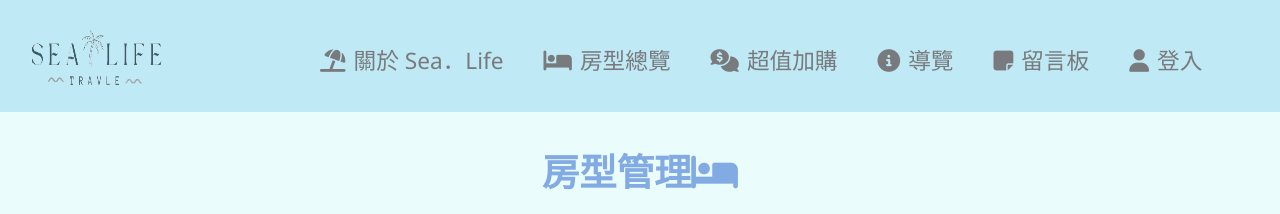
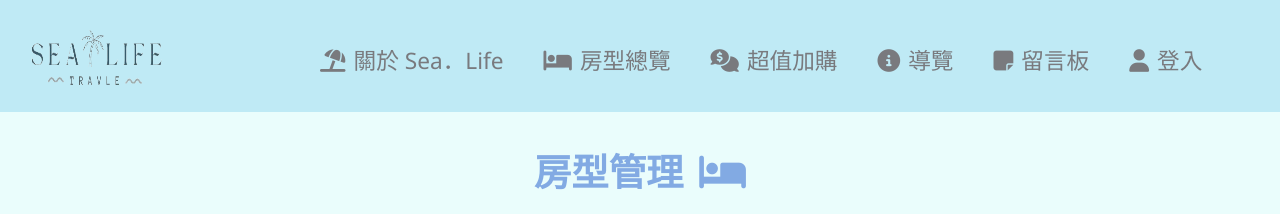
Before and after one commit to zawarudoooooooo/2024-01-22-XiaoLiuqiu-Frontend, a Vue app: page /BackRoom in a window 1280 px wide. Shown: the top 214 px of the page. Built offline with nearby package versions, Linux system fonts and the light colour scheme.

Commit message:
alert add  & style change

```diff
--- a/src/views/BackEnd/BackOrder.vue
+++ b/src/views/BackEnd/BackOrder.vue
@@ -226,6 +226,9 @@ export default {
             font-weight: bold;
             color: #82AAE3;
             text-align: center;
+            i{
+                margin-left: 2vmin;
+            }
         }
         .list{
             display: flex;
--- a/src/views/BackEnd/BackRoom.vue
+++ b/src/views/BackEnd/BackRoom.vue
@@ -607,6 +607,9 @@ export default{
             font-weight: bold;
             color: #82AAE3;
             text-align: center;
+            i{
+                margin-left: 2vmin;
+            }
         }
         .list{
             display: flex;
--- a/src/views/BackEnd/BackStaff.vue
+++ b/src/views/BackEnd/BackStaff.vue
@@ -371,6 +371,9 @@ export default {
             font-weight: bold;
             color: #82AAE3;
             text-align: center;
+            i{
+                margin-left: 2vmin;
+            }
         }
         .list{
             width: 90vw;
--- a/src/views/FrontEnd/FrontLogin.vue
+++ b/src/views/FrontEnd/FrontLogin.vue
@@ -76,6 +76,7 @@ export default {
             .then(res => console.log(res))
             .catch(error => console.error(error))
             this.account=""
+            swal("已寄出通知","請至信箱查看","success")
         },
     },
     components: {
--- a/src/views/FrontEnd/FrontPersonInfo.vue
+++ b/src/views/FrontEnd/FrontPersonInfo.vue
@@ -421,10 +421,6 @@ export default{
                                 <input type="text" class="form-control" id="recipient-name" placeholder="請輸入持卡人姓名">
                             </div>
                             <div class="mb-3">
-                                <label for="recipient-name" class="col-form-label">手機號碼 :</label>
-                                <input type="text" class="form-control" id="recipient-name" placeholder="請輸入手機號碼">
-                            </div>
-                            <div class="mb-3">
                                 <label for="message-text" class="col-form-label">信用卡卡號 :</label>
                                 <input type="text" class="form-control" id="recipient-name" placeholder="請輸入16碼數字">
                             </div>
@@ -434,7 +430,7 @@ export default{
                             </div>
                             <div class="mb-3">
                                 <label for="recipient-name" class="col-form-label">信用卡背面末三碼 :</label>
-                                <input type="number" class="form-control" id="recipient-name" placeholder="請輸入背面末三碼">
+                                <input type="number" class="form-control" id="recipient-name" placeholder="請輸安全碼">
                             </div>
                         </form>
                     </div>
```
